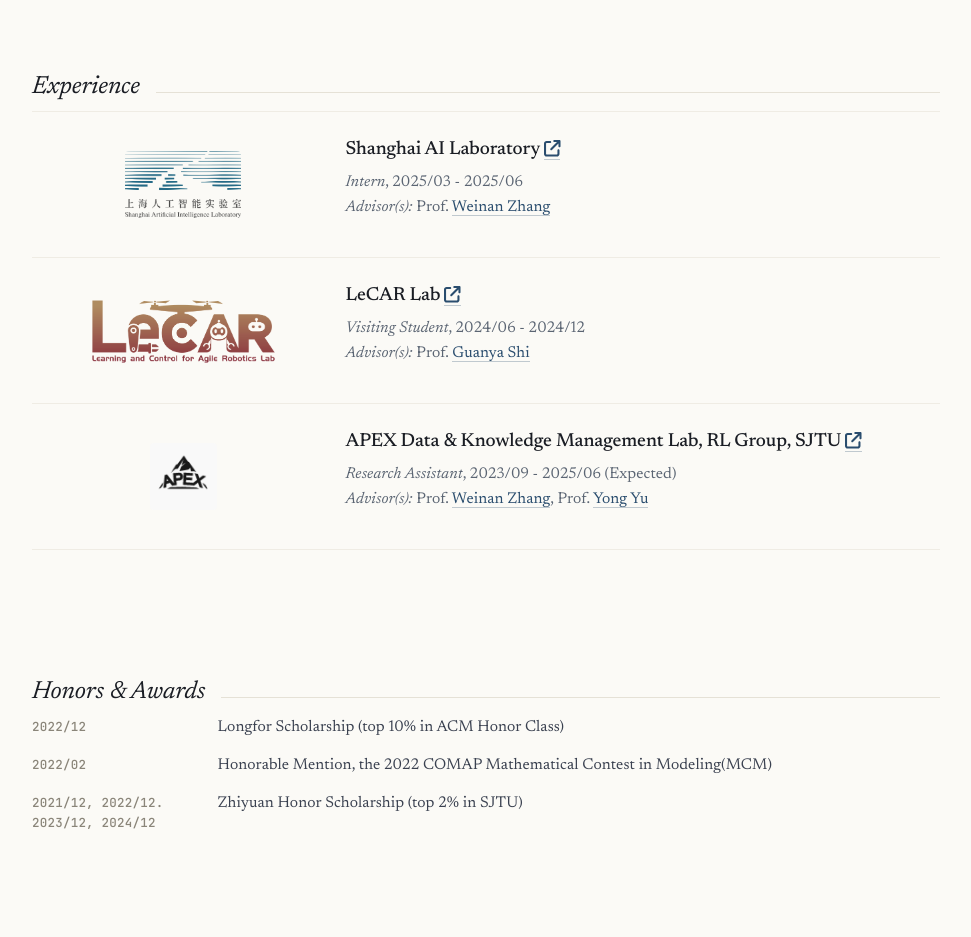
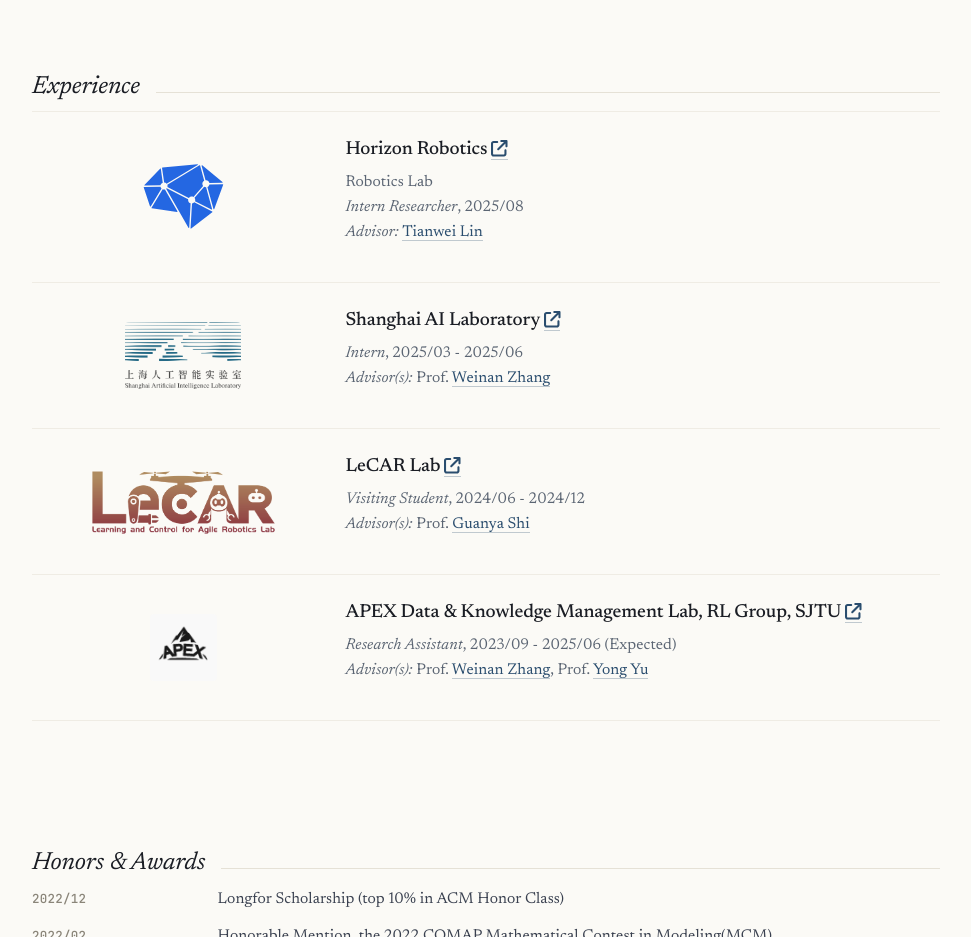
Before and after one commit to z-taylcr7/z-taylcr7.github.io, a website: page index.html in a window 1280 px wide. Shown: the part 3880-4817 px from the top of the page, without its empty margins (154-1125 px from the left). Drawn offline with nearby package versions, Linux system fonts and the light colour scheme; some icons are missing.

Commit message:
Update RoboNaldo and Horizon Robotics experience

```diff
--- a/index.html
+++ b/index.html
@@ -399,6 +399,25 @@
 
                     <div class="row py-4 edu-item align-items-center">
                         <div class="d-none d-md-block col-4 text-center">
+                            <img src="/assets/image/horizon-logo.svg" alt="Horizon Robotics Logo" class="img-fluid rounded-1 edu-image">
+                        </div>
+                        <div class="edu-content col-12 col-md-8">
+                            <h4 class="edu-title">
+                                Horizon Robotics
+                                <a href="https://en.horizon.auto/">
+                                    <span><i class="fa-solid fa-arrow-up-right-from-square small"></i></span>
+                                </a>
+                            </h4>
+                            <p>
+                                Robotics Lab <br>
+                                <i>Intern Researcher</i>, 2025/08 <br>
+                                <i>Advisor:</i> <a href="https://wzmsltw.github.io/">Tianwei Lin</a>
+                            </p>
+                        </div>
+                    </div>
+
+                    <div class="row py-4 edu-item align-items-center">
+                        <div class="d-none d-md-block col-4 text-center">
                             <img src="/assets/image/ailab-logo.png" alt="AILab Lab Logo" class="img-fluid rounded-1 edu-image">
                         </div>
                         <div class="edu-content col-12 col-md-8">
```
Also changed, not shown: assets/image/horizon-logo.svg (added), 2 other files.
